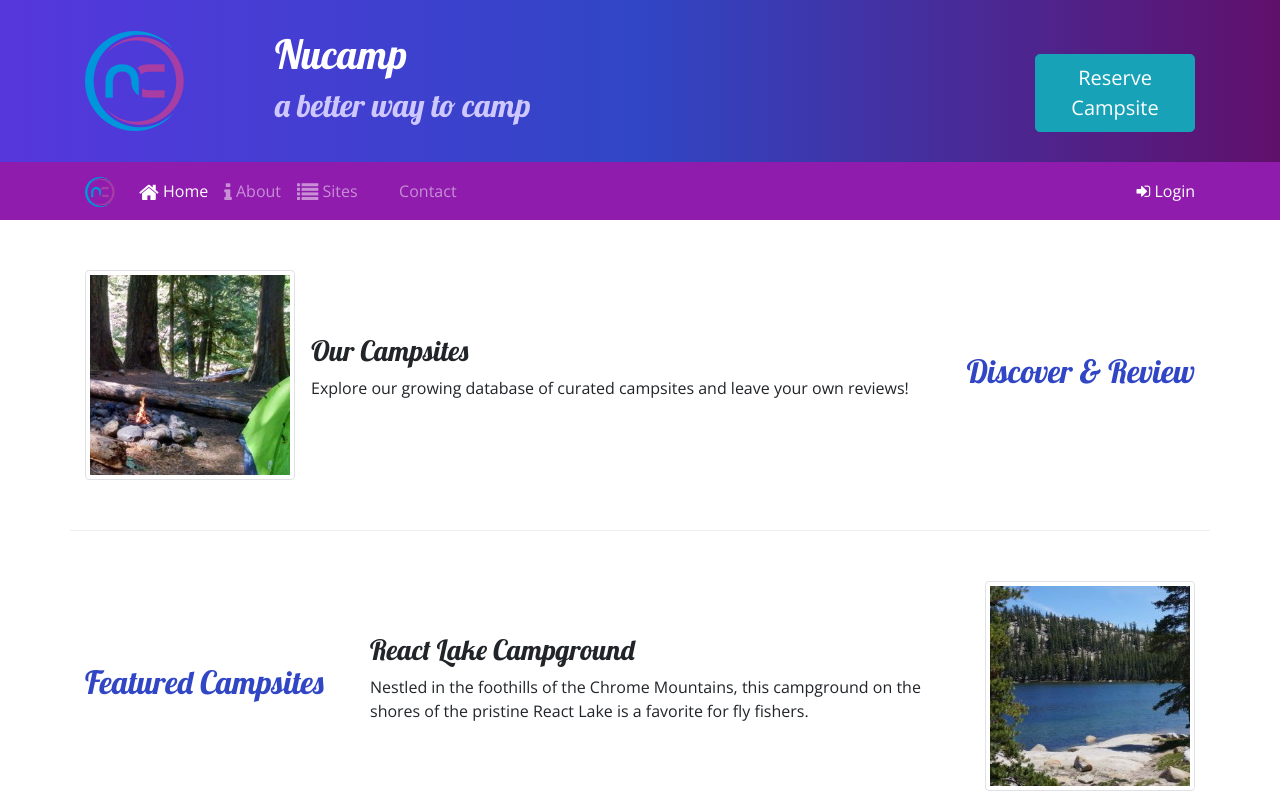
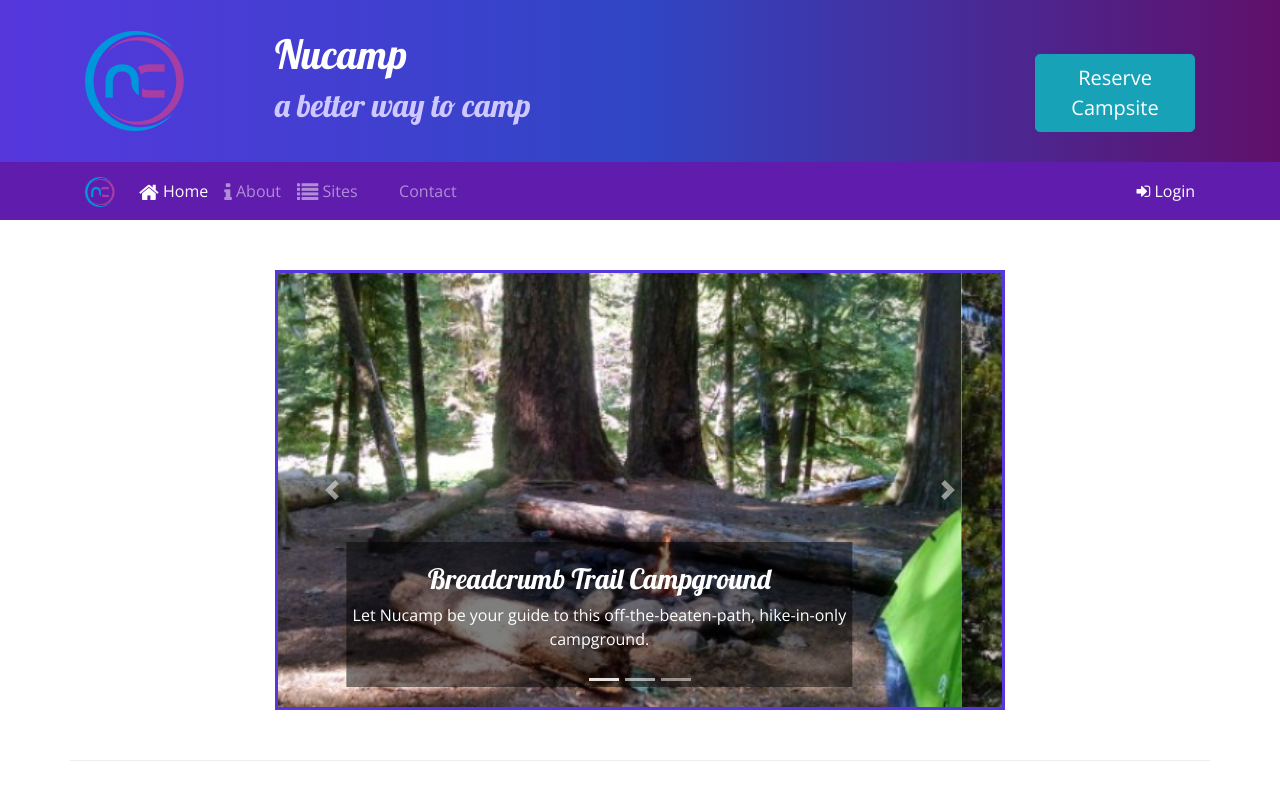
Before and after one commit to SameasDiscordxd/nucampsite, a website: page index.html in a window 1280 px wide. Shown: the top 800 px of the page. Drawn offline with nearby package versions, Linux system fonts and the light colour scheme.

Commit message:
Carousel added

```diff
--- a/css/styles.css
+++ b/css/styles.css
@@ -33,7 +33,7 @@ header h2 {
 }
 
 .navbar {
-    background-color: #901cad;
+    background-color: #601cad;
 }
 
 .tab-content {
@@ -41,3 +41,11 @@ header h2 {
     border-top: none;
     padding: 10px;
 }
+
+.carousel-caption {
+    background-color: rgba(0, 0, 0, 0.5);
+}
+
+.carousel {
+    border: solid #5637DD;
+}
--- a/index.html
+++ b/index.html
@@ -103,6 +103,51 @@
 
 
     <div class="container">
+        <div class="row row-content">
+            <div class="col-md-8 mx-auto">
+                <div id="homeCarousel" class="carousel slide" data-ride="carousel">
+                    <ol class="carousel-indicators">
+                        <li data-target="#homeCarousel" data-slide-to="0" class="active"></li>
+                        <li data-target="#homeCarousel" data-slide-to="1"></li>
+                        <li data-target="#homeCarousel" data-slide-to="2"></li>
+                    </ol>
+                    <div class="carousel-inner">
+                        <div class="carousel-item active">
+                            <img class="d-block w-100" src="img/breadcrumb-trail.jpg" alt="Breadcrumb Trail Campground" />
+                            <div class="carousel-caption">
+                                <h3>Breadcrumb Trail Campground</h3>
+                                <p class="d-none d-sm-block">Let Nucamp be your guide to this off-the-beaten-path, hike-in-only campground.</p>
+                            </div>
+                        </div>
+                        <div class="carousel-item">
+                            <img class="d-block w-100" src="img/react-lake.jpg" alt="React Lake Campground" />
+                            <div class="carousel-caption">
+                                <h3>React Lake Campground</h3>
+                                <p class="d-none d-sm-block">Nestled in the foothills of the Chrome Mountains, this campground on the shores of the pristine React Lake is a favorite for fly fishers.</p>
+                            </div>
+                        </div>
+                        <div class="carousel-item">
+                            <img class="d-block w-100" src="img/chrome-river.jpg" alt="Chrome River Campground" />
+                            <div class="carousel-caption">
+                                <h3>Chrome River Campground</h3>
+                                <p class="d-none d-sm-block">Spend a few sunny days and starry nights beneath a canopy of old-growth firs at this enchanting spot by the Chrome River.</p>
+                            </div>
+                        </div>
+                    </div>
+                    <a class="carousel-control-prev" href="#homeCarousel" role="button" data-slide="prev">
+                        <span class="carousel-control-prev-icon"></span>
+                        <span class="sr-only">Previous</span>
+                    </a>
+                    <a class="carousel-control-next" href="#homeCarousel" role="button" data-slide="next">
+                        <span class="carousel-control-next-icon"></span>
+                        <span class="sr-only">Next</span>
+                    </a>
+                </div>
+            </div>
+        </div>
+    </div>
+
+
         <div class="row row-content align-items-center">
             <div class="col-sm-4 order-sm-last col-md-3">
                 <h2 class="text-sm-right">Discover & Review</h2>
```
